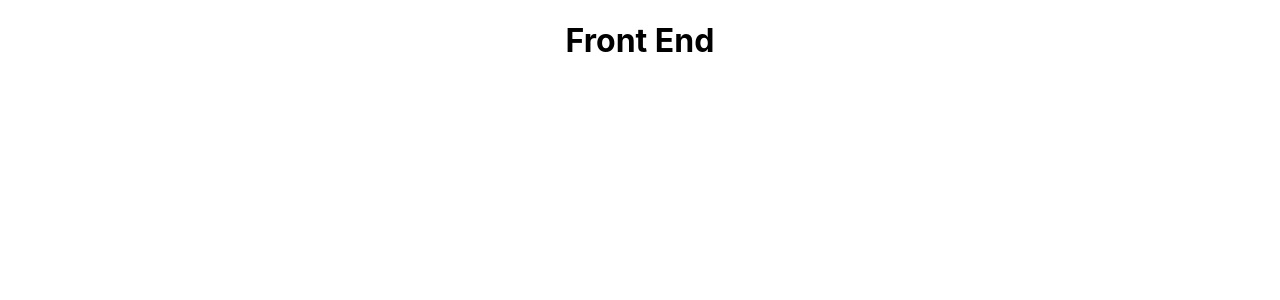
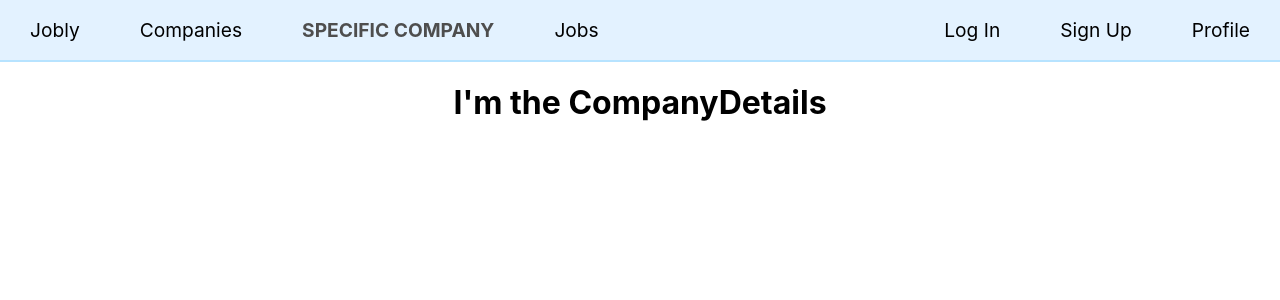
Before and after one commit to nicholasDWinters/react-jobly-frontend, a React (Create React App) app: page /companies/apple in a window 1280 px wide. Shown: the top 300 px of the page. Built offline with nearby package versions, Linux system fonts and the light colour scheme.

Commit message:
finished step three, skeleton site

```diff
--- a/package.json
+++ b/package.json
@@ -8,6 +8,7 @@
     "@testing-library/user-event": "^12.8.3",
     "react": "^17.0.2",
     "react-dom": "^17.0.2",
+    "react-router-dom": "^5.2.0",
     "react-scripts": "4.0.3",
     "web-vitals": "^1.1.2"
   },
--- a/src/App.js
+++ b/src/App.js
@@ -1,10 +1,29 @@
-
+import React from 'react';
+import { Route, Redirect, Switch } from 'react-router-dom';
 import './App.css';
+import Navbar from './Navbar';
+import CompanyDetails from './CompanyDetails';
+import CompanyList from './CompanyList';
+import JobList from './JobList';
+import LoginForm from './LoginForm';
+import SignupForm from './SignupForm';
+import Profile from './Profile';
+import Home from './Home';
 
 function App() {
   return (
     <div className="App">
-      <h1>Front End</h1>
+      <Navbar />
+      <Switch>
+        <Route exact path='/companies/:handle'><CompanyDetails /></Route>
+        <Route exact path='/companies'><CompanyList /></Route>
+        <Route exact path='/jobs'><JobList /></Route>
+        <Route exact path='/login'><LoginForm /></Route>
+        <Route exact path='/signup'><SignupForm /></Route>
+        <Route exact path='/profile'><Profile /></Route>
+        <Route exact path='/'><Home /></Route>
+        <Redirect to='/' />
+      </Switch>
     </div>
   );
 }
--- /dev/null
+++ b/src/CompanyDetails.js
@@ -0,0 +1,11 @@
+import React from 'react';
+
+const CompanyDetails = () => {
+    return (
+        <div className='CompanyDetails'>
+            <h1>I'm the CompanyDetails</h1>
+        </div>
+    )
+}
+
+export default CompanyDetails;
--- /dev/null
+++ b/src/CompanyList.js
@@ -0,0 +1,11 @@
+import React from 'react';
+
+const CompanyList = () => {
+    return (
+        <div className='CompanyList'>
+            <h1>I'm the CompanyList</h1>
+        </div>
+    )
+}
+
+export default CompanyList;
--- /dev/null
+++ b/src/Home.js
@@ -0,0 +1,11 @@
+import React from 'react';
+
+const Home = () => {
+    return (
+        <div className='Home'>
+            <h1>I'm the Home</h1>
+        </div>
+    )
+}
+
+export default Home;
--- /dev/null
+++ b/src/JobList.js
@@ -0,0 +1,11 @@
+import React from 'react';
+
+const JobList = () => {
+    return (
+        <div className='JobList'>
+            <h1>I'm the JobList</h1>
+        </div>
+    )
+}
+
+export default JobList;
--- /dev/null
+++ b/src/LoginForm.js
@@ -0,0 +1,11 @@
+import React from 'react';
+
+const LoginForm = () => {
+    return (
+        <div className='LoginForm'>
+            <h1>I'm the LoginForm</h1>
+        </div>
+    )
+}
+
+export default LoginForm;
--- /dev/null
+++ b/src/Navbar.css
@@ -0,0 +1,26 @@
+.Navbar {
+    background-color: rgb(227, 242, 255);
+    height: 60px;
+    display: flex;
+    align-items: center;
+    border-bottom: 2px solid rgb(183, 227, 255);
+}
+
+.Navbar a {
+    text-decoration: none;
+    margin-left: 30px;
+    margin-right: 30px;
+    font-size: 1.2em;
+    color: black;
+}
+
+.Navbar a.active {
+    font-weight: bold;
+    color: rgb(78, 78, 78);
+    text-transform: uppercase;
+}
+
+#push {
+    margin-left: auto;
+    margin-right: 30px;
+}
--- /dev/null
+++ b/src/Navbar.js
@@ -0,0 +1,20 @@
+import React from 'react';
+import { NavLink } from 'react-router-dom';
+import './Navbar.css';
+
+const Navbar = () => {
+    return (
+        <nav className="Navbar">
+            <NavLink exact to="/">Jobly</NavLink>
+            <NavLink exact to="/companies">Companies</NavLink>
+            <NavLink exact to="/companies/apple"> Specific Company</NavLink>
+            <NavLink exact to="/jobs">Jobs</NavLink>
+            <NavLink exact to="/login" id='push'>Log In</NavLink>
+            <NavLink exact to="/signup">Sign Up</NavLink>
+            <NavLink exact to="/profile">Profile</NavLink>
+        </nav>
+
+    )
+}
+
+export default Navbar;
--- /dev/null
+++ b/src/Profile.js
@@ -0,0 +1,11 @@
+import React from 'react';
+
+const Profile = () => {
+    return (
+        <div className='Profile'>
+            <h1>I'm the Profile</h1>
+        </div>
+    )
+}
+
+export default Profile;
--- /dev/null
+++ b/src/SignupForm.js
@@ -0,0 +1,11 @@
+import React from 'react';
+
+const SignupForm = () => {
+    return (
+        <div className='SignupForm'>
+            <h1>I'm the SignupForm</h1>
+        </div>
+    )
+}
+
+export default SignupForm;
--- a/src/index.js
+++ b/src/index.js
@@ -3,10 +3,12 @@ import ReactDOM from 'react-dom';
 import './index.css';
 import App from './App';
 import reportWebVitals from './reportWebVitals';
+import { BrowserRouter } from 'react-router-dom';
 
 ReactDOM.render(
   <React.StrictMode>
-    <App />
+    <BrowserRouter><App /></BrowserRouter>
+
   </React.StrictMode>,
   document.getElementById('root')
 );
```
Also changed, not shown: 1 other file (tests, documents, lock files or other folders).
